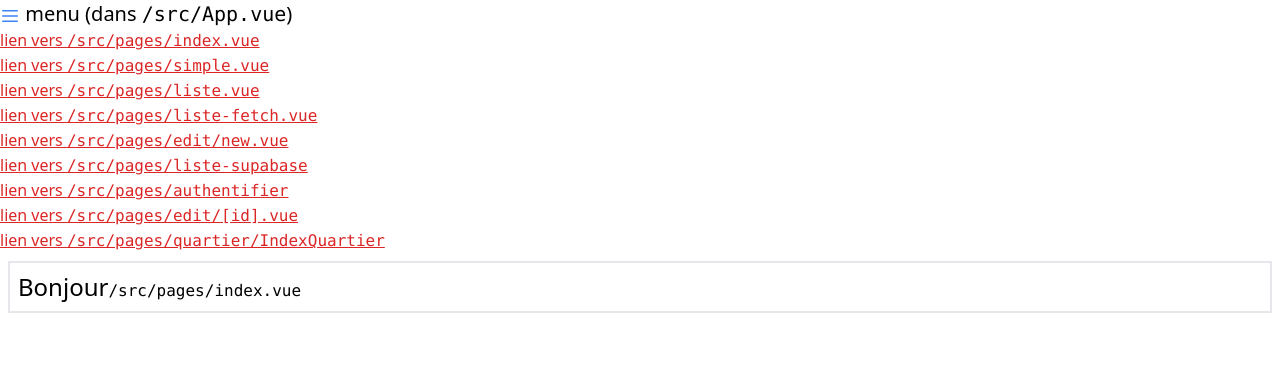
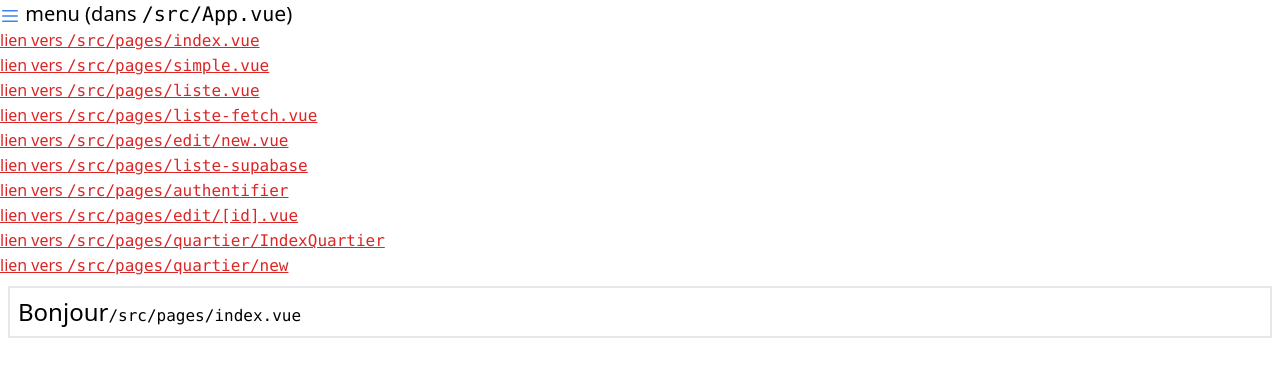
Before and after one commit to PaquierThomas/template-vue3, a Vue app: page / in a window 1280 px wide. Shown: the top 376 px of the page. Built offline with nearby package versions, Linux system fonts and the light colour scheme; what @formkit/vue would draw is missing.

Commit message:
new.vue + ajout route et ajout global supabase pour réparer les appels

```diff
--- a/src/App.vue
+++ b/src/App.vue
@@ -54,9 +54,15 @@
         </router-link>
       </li>
       <li>
-        <router-link class="text-red-600 underline" to="/quartier/index">
+        <router-link class="text-red-600 underline" to="/quartier">
           lien vers
           <code class="font-mono">/src/pages/quartier/IndexQuartier</code>
+        </router-link>
+      </li>
+      <li>
+        <router-link class="text-red-600 underline" to="/quartier/new">
+          lien vers
+          <code class="font-mono">/src/pages/quartier/new</code>
         </router-link>
       </li>
 
--- a/src/pages/quartier/index.vue
+++ b/src/pages/quartier/index.vue
@@ -1,6 +1,8 @@
 <script setup lang="ts">
+import {Disclosure} from "@headlessui/vue";
 import { supabase } from "../../supabase";
 import groupBy from "lodash/groupBy";
+
 const { data, error }= await supabase.from("quartiercommune").select("*");
 if (error) console.log("n'a pas pu charger la table quartiercommune :", error);
 
@@ -10,7 +12,7 @@ if (error) console.log("n'a pas pu charger la table quartiercommune :", error);
   <section class="flex flex-col">
     <h3 class="text-2xl"> Liste des quartiers </h3>
     <!-- <ul>
-      <li v-for="quartiercommune in (data as any[])">
+      <li v-for="quartiercommune in (listeQuartier as any[])">
           {{ quartiercommune.commune_nom }} -
           {{ quartiercommune.quartier_nom }}
       </li>
@@ -28,6 +30,15 @@ if (error) console.log("n'a pas pu charger la table quartiercommune :", error);
         {{ c.commune_nom }}
     </DisclosureButton>
 
+    <DisclosurePanel v-for="q in (listeQuartier as any[])" :key="q.quartier_nom">
+      <ul>
+        <li
+        v-for="q in listeQuartier"
+        :key="q.Code_Quartier">
+        </li>
+      </ul>
+   </DisclosurePanel>
+
 
 
     </Disclosure>
--- a/src/pages/quartier/new.vue
+++ b/src/pages/quartier/new.vue
@@ -0,0 +1,11 @@
+<script setup lang="ts">
+    import FormulaireQuartier from "../../components/FormulaireQuartier.vue";
+    defineProps<{
+      id: string;
+    }>();
+    </script>
+    <template>
+      <div class="p-2">
+        <FormulaireQuartier :id="id" />
+      </div>
+</template>
--- a/src/supabase.ts
+++ b/src/supabase.ts
@@ -7,6 +7,9 @@ export const supabase = createClient(supabaseUrl, supabaseAnonKey)
 
 export const user = ref(supabase.auth.user())
 
+// Pour tester dans la console
+globalThis.supabase = supabase
+
 supabase.auth.onAuthStateChange(() => {
 
     user.value = supabase.auth.user()
```
